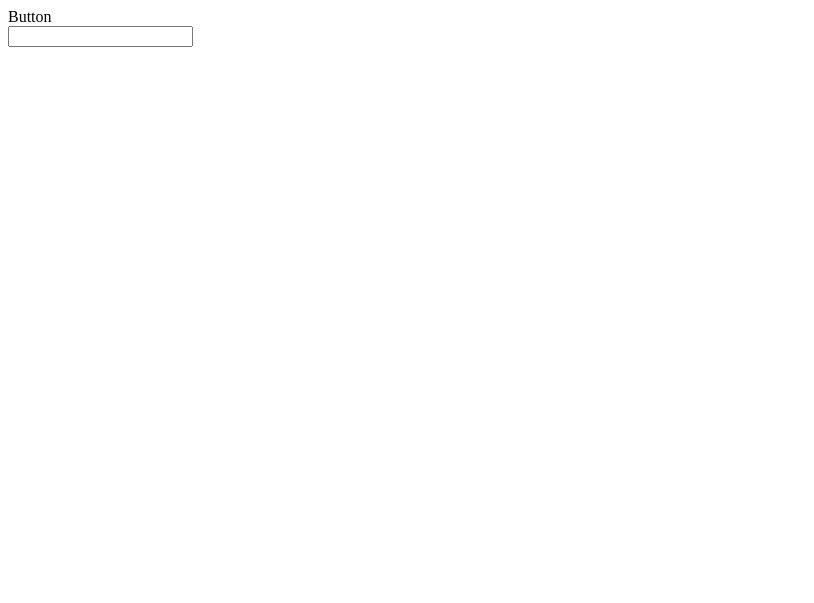
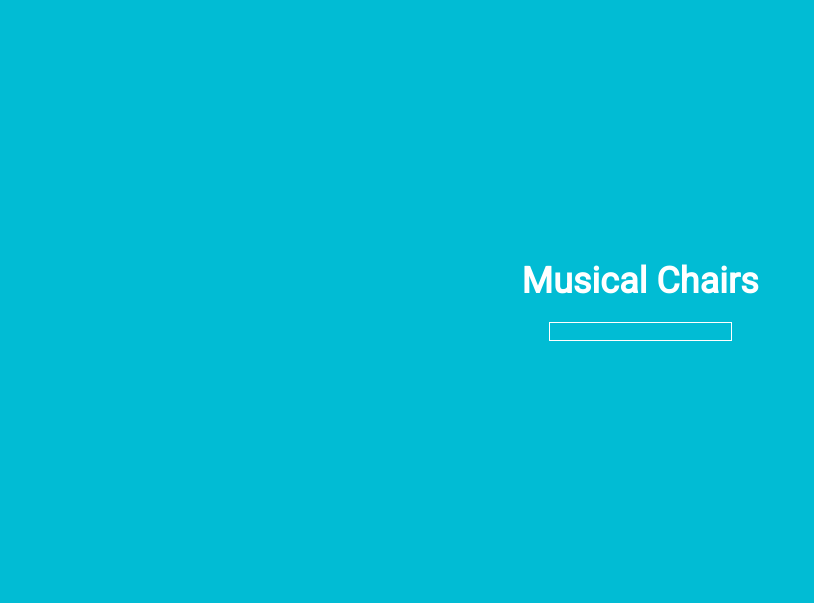
Before and after one commit to seanking11/musical-chairs, a plain HTML site: page index.html in a window 1280 px wide. Shown: the whole page, without its empty margins (0-814 px from the left). Drawn offline with Linux system fonts and the light colour scheme.

Commit message:
feat: Add styling

```diff
--- a/css/index.css
+++ b/css/index.css
@@ -0,0 +1,51 @@
+body {
+  margin: 0;
+  background-color: #01BCD4;
+  font-family: 'Roboto', sans-serif;
+}
+
+.flex-container2 {
+  padding: 0;
+  margin: 0;
+  list-style: none;
+  display: flex;
+  align-items: center;
+  justify-content: center;
+}
+
+.row {
+  width: 100%;
+}
+
+.background {
+  width: 100%;
+  height: auto;
+}
+
+.background-img {
+  /*background: url('../img/chairs.png');*/
+  background-size: cover;
+  width: 100%;
+  height: 600px;
+  justify-content: center;
+  align-items: center;
+  display: flex;
+  flex-direction: column;
+}
+
+.input {
+  margin-top: 20px;
+  background: transparent;
+  border: .25px solid white;
+  color: rgba(72, 126, 208, 0.2);
+}
+
+.input:focus {
+  outline-color: #01BCD4;
+}
+
+.title {
+  font-size: 36px;
+  font-weight: 600;
+  color: white;
+}
--- a/index.html
+++ b/index.html
@@ -7,17 +7,21 @@
 	<title>Musical Chairs</title>
 
 	<link href="http://fonts.googleapis.com/icon?family=Material+Icons" rel="stylesheet">
+	<link href="https://fonts.googleapis.com/css?family=Roboto" rel="stylesheet">
 	<link href="css/index.css" rel="stylesheet">
 
 </head>
 
 <body>
-	<div class="btn">Button</div>
-	<input class="input" type="text" />
+	<div class="background-img">
+		<div class="title">Musical Chairs</div>
+		<input type="text" class="input" />
+	</div>
 
 	<audio id="audioMusic" src="audio/Music.mp3"></audio>
 	<audio id="audioBuzz" src="audio/WrongBuzzer.mp3"></audio>
 	<audio id="audioDing" src="audio/RightDing.mp3"></audio>
+	<audio id="audioWin" src="audio/Win.mp3"></audio>
 
 	<script type="text/javascript" src="js/jquery-3.2.1.min.js"></script>
 	<script type="text/javascript" src="js/index.js"></script>
```
